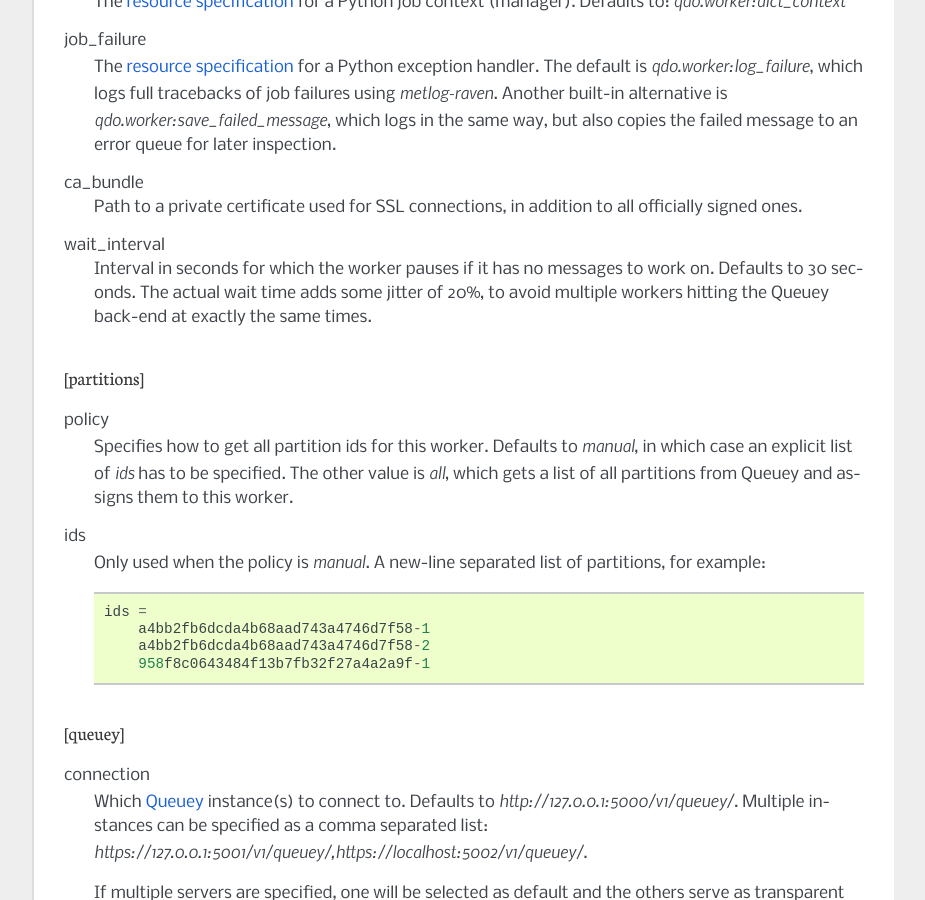
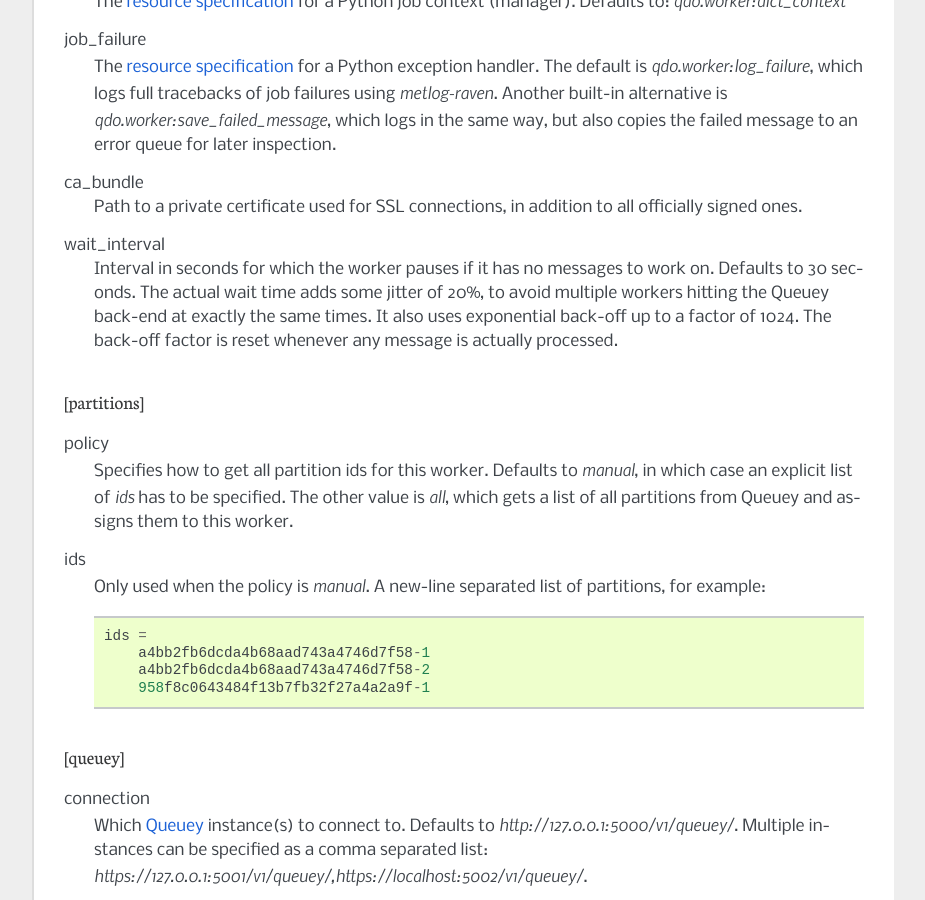
Before and after one commit to mozilla-services/qdo, a Sphinx documentation site: the page built from docs/config.rst, in a window 1280 px wide and 900 px high, scrolled down 561 px. Shown: the whole window, without its empty margins (198-1123 px from the left). Built offline with Sphinx 7.4.7, drawn with Linux system fonts in a browser that asks for light colours.

Commit message:
add exponential back-off to main worker loop

```diff
--- a/docs/config.rst
+++ b/docs/config.rst
@@ -41,7 +41,8 @@
     Interval in seconds for which the worker pauses if it has no messages to
     work on. Defaults to 30 seconds. The actual wait time adds some jitter
     of 20%, to avoid multiple workers hitting the Queuey back-end at exactly
-    the same times.
+    the same times. It also uses exponential back-off up to a factor of 1024.
+    The back-off factor is reset whenever any message is actually processed.
 
 [partitions]
 ------------
```
Also changed, not shown: 1 other file.
